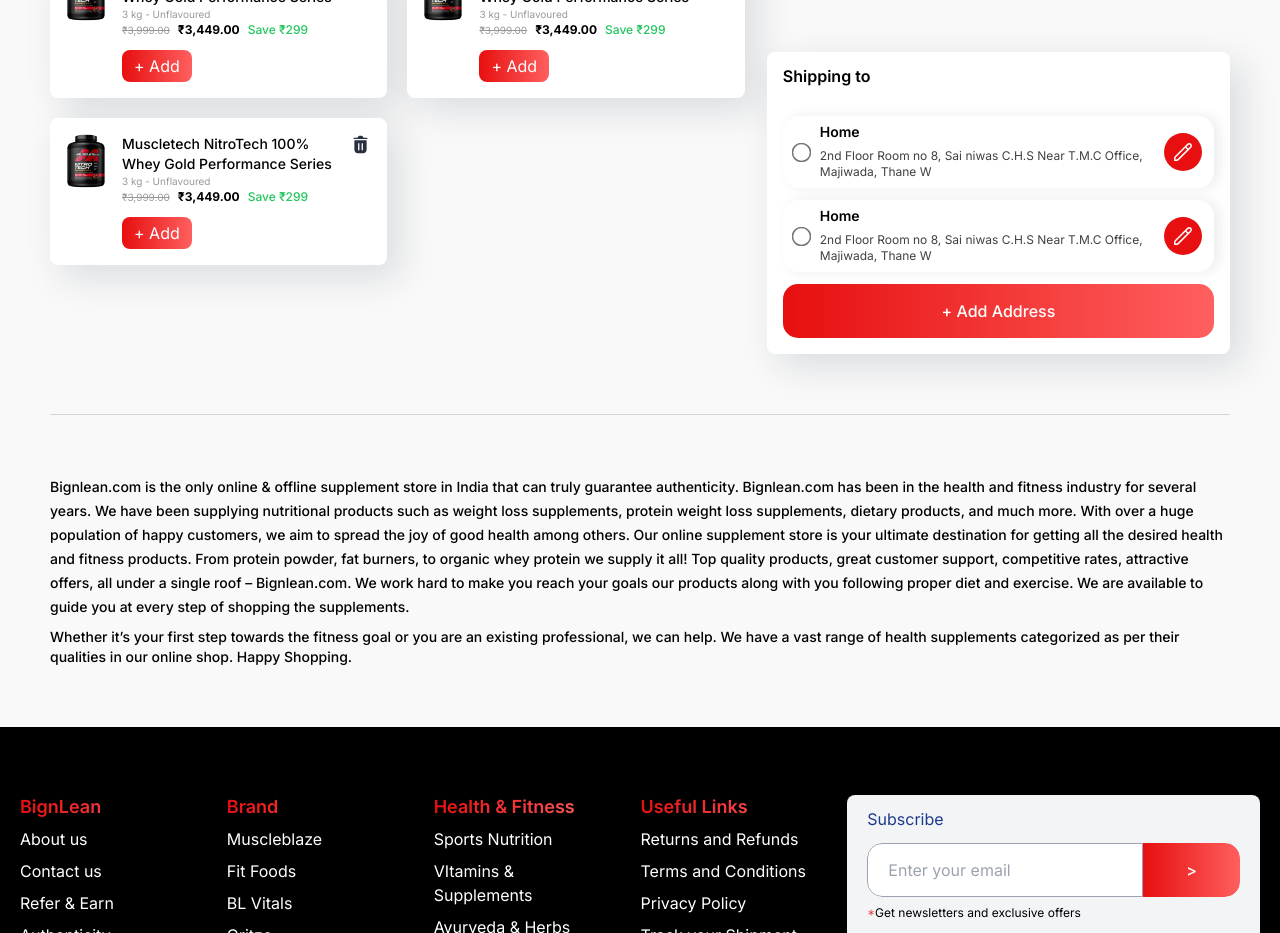
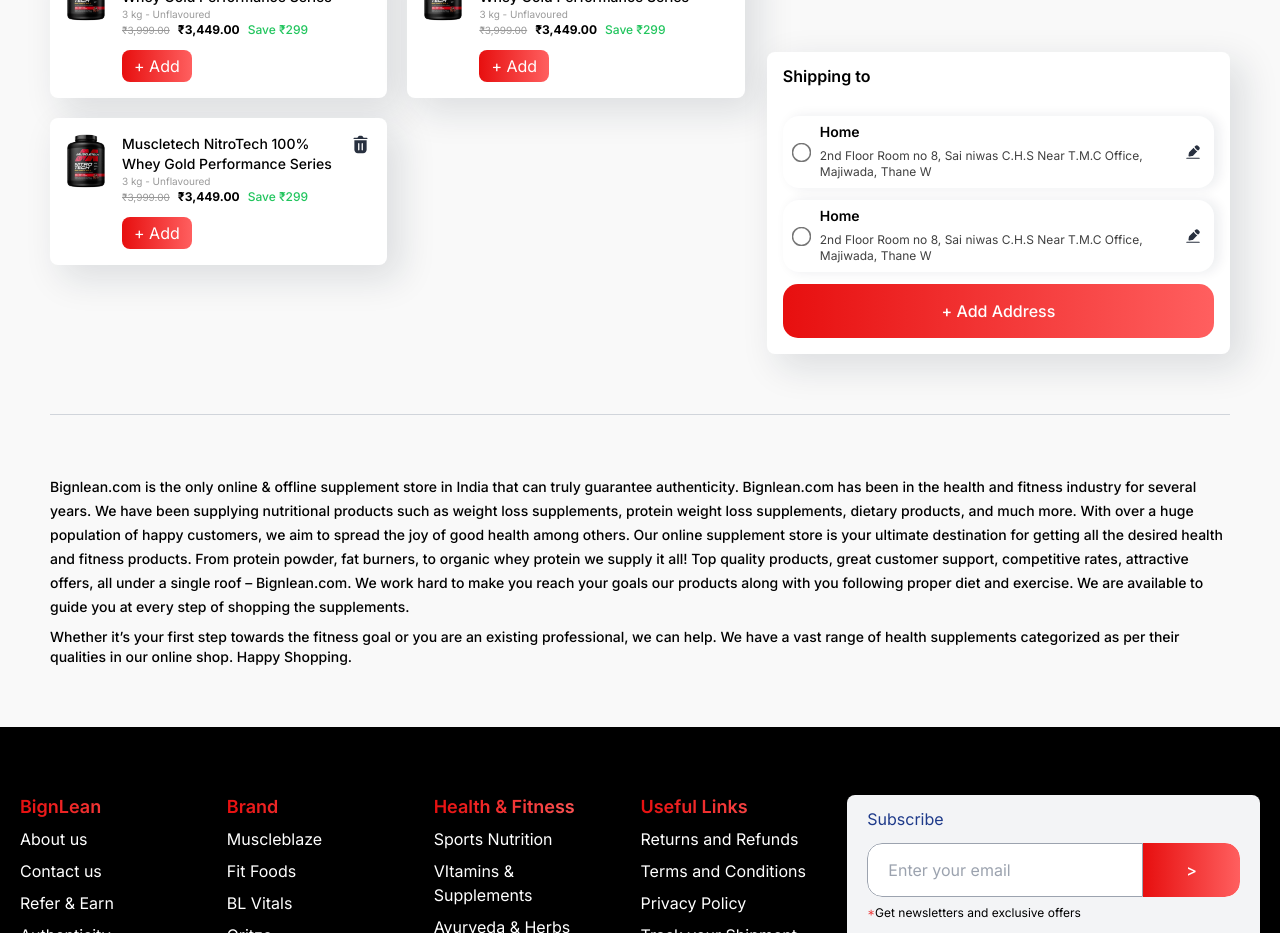
Before and after one commit to Ankit8295/bignlean, a Next.js app: page /cart in a window 1280 px wide. Shown: the part 1020-1953 px from the top of the page. Built offline with nearby package versions, Linux system fonts and the light colour scheme.

Commit message:
Update page.tsx

```diff
--- a/src/app/(site)/cart/page.tsx
+++ b/src/app/(site)/cart/page.tsx
@@ -107,7 +107,20 @@
         </p>
       </div>
       <button className="ml-auto">
-        <EditIcon />
+        <svg
+          width={18}
+          height={18}
+          viewBox="0 0 18 18"
+          fill="none"
+          xmlns="http://www.w3.org/2000/svg"
+        >
+          <path
+            fillRule="evenodd"
+            clipRule="evenodd"
+            d="M11.5643 2.75781C12.2414 2.08073 13.3391 2.08073 14.0162 2.75781L15.2422 3.98378C15.9193 4.66087 15.9193 5.75864 15.2422 6.43572L14.1552 7.52271C14.0699 7.48045 13.9801 7.43476 13.887 7.38575C13.2604 7.05589 12.5169 6.59293 11.962 6.03802C11.4071 5.48312 10.9441 4.73959 10.6143 4.11302C10.5653 4.01992 10.5196 3.93013 10.4773 3.84479L11.5643 2.75781ZM11.1665 6.83352C11.8232 7.49015 12.6582 8.00696 13.3196 8.35831L9.04503 12.6329C8.77977 12.8981 8.43562 13.0702 8.06425 13.1233L5.48972 13.4911C4.9176 13.5728 4.42721 13.0824 4.50894 12.5103L4.87673 9.93575C4.92979 9.56438 5.10186 9.22023 5.36712 8.95497L9.6417 4.68039C9.99305 5.34176 10.5099 6.17686 11.1665 6.83352ZM2.8125 14.625C2.50184 14.625 2.25 14.8768 2.25 15.1875C2.25 15.4982 2.50184 15.75 2.8125 15.75H15.1875C15.4982 15.75 15.75 15.4982 15.75 15.1875C15.75 14.8768 15.4982 14.625 15.1875 14.625H2.8125Z"
+            fill="#28303F"
+          />
+        </svg>
       </button>
     </div>
   );
```
